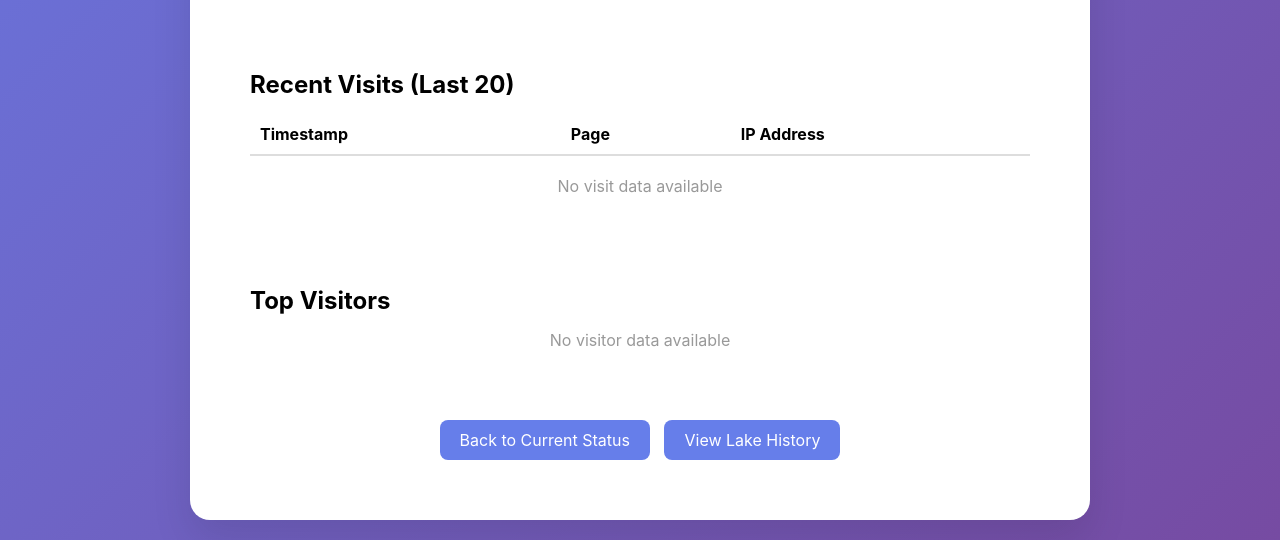
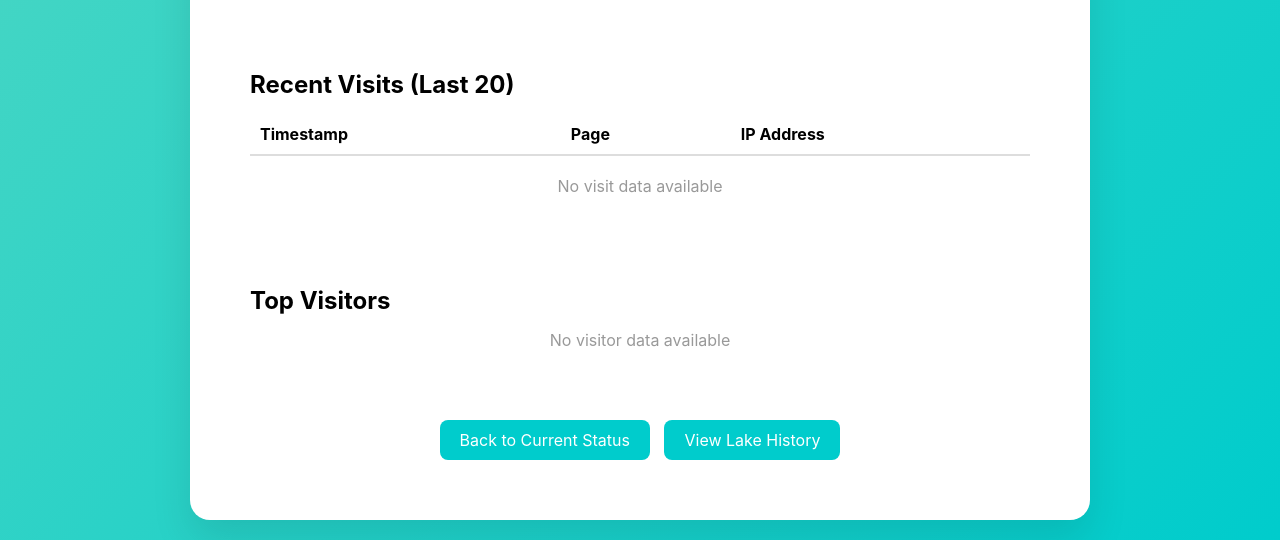
Before and after one commit to richardahasting/canyon_lake_monitor, a Flask app: page /analytics in a window 1280 px wide. Shown: the part 735-1275 px from the top of the page. Run offline with Flask 3, Linux system fonts and the light colour scheme; data that the repository does not hold is empty.

Commit message:
Change background to Caribbean blue color
Updated the application background from purple gradient to Caribbean ocean blue/turquoise gradient.

Changes:
- Background gradient now uses Caribbean blue colors (#5DD9C1 to #00CCCC)
- Navigation links updated to match the Caribbean theme
- Preserves night mode styling for dark theme

Closes #6

🤖 Generated with [Claude Code](https://claude.com/claude-code)

Co-Authored-By: Claude <noreply@anthropic.com>

```diff
--- a/static/styles.css
+++ b/static/styles.css
@@ -6,7 +6,7 @@
 
 body {
     font-family: -apple-system, BlinkMacSystemFont, 'Segoe UI', Roboto, Oxygen, Ubuntu, Cantarell, sans-serif;
-    background: linear-gradient(135deg, #667eea 0%, #764ba2 100%);
+    background: linear-gradient(135deg, #5DD9C1 0%, #00CCCC 100%);
     min-height: 100vh;
     display: flex;
     align-items: center;
@@ -220,7 +220,7 @@ h1 {
     display: inline-block;
     margin: 20px 0;
     padding: 10px 20px;
-    background: #667eea;
+    background: #00CCCC;
     color: white;
     text-decoration: none;
     border-radius: 8px;
@@ -228,7 +228,7 @@ h1 {
 }
 
 .nav-link:hover {
-    background: #764ba2;
+    background: #009999;
 }
 
 /* Chart container for historical data page */
```
